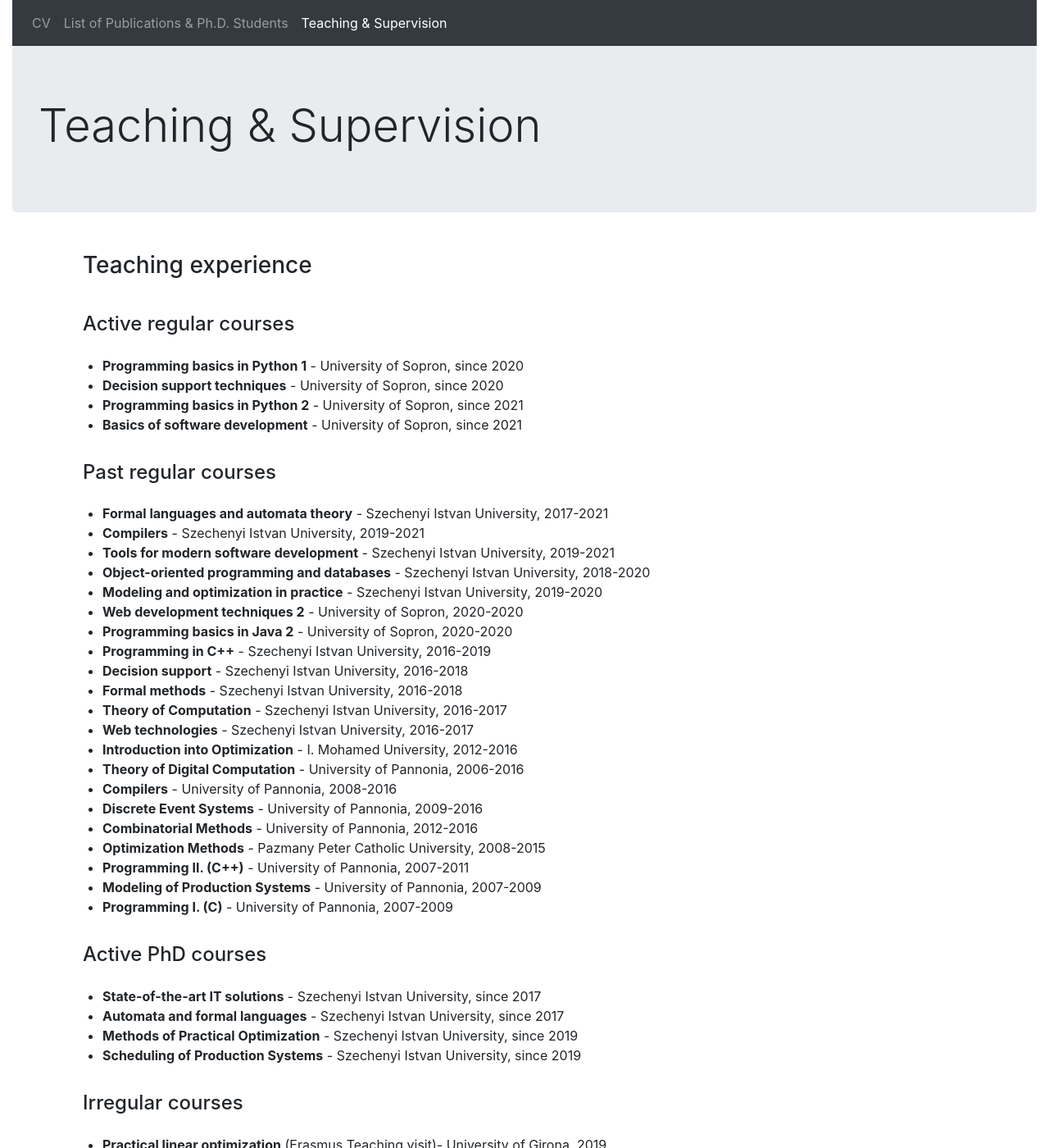
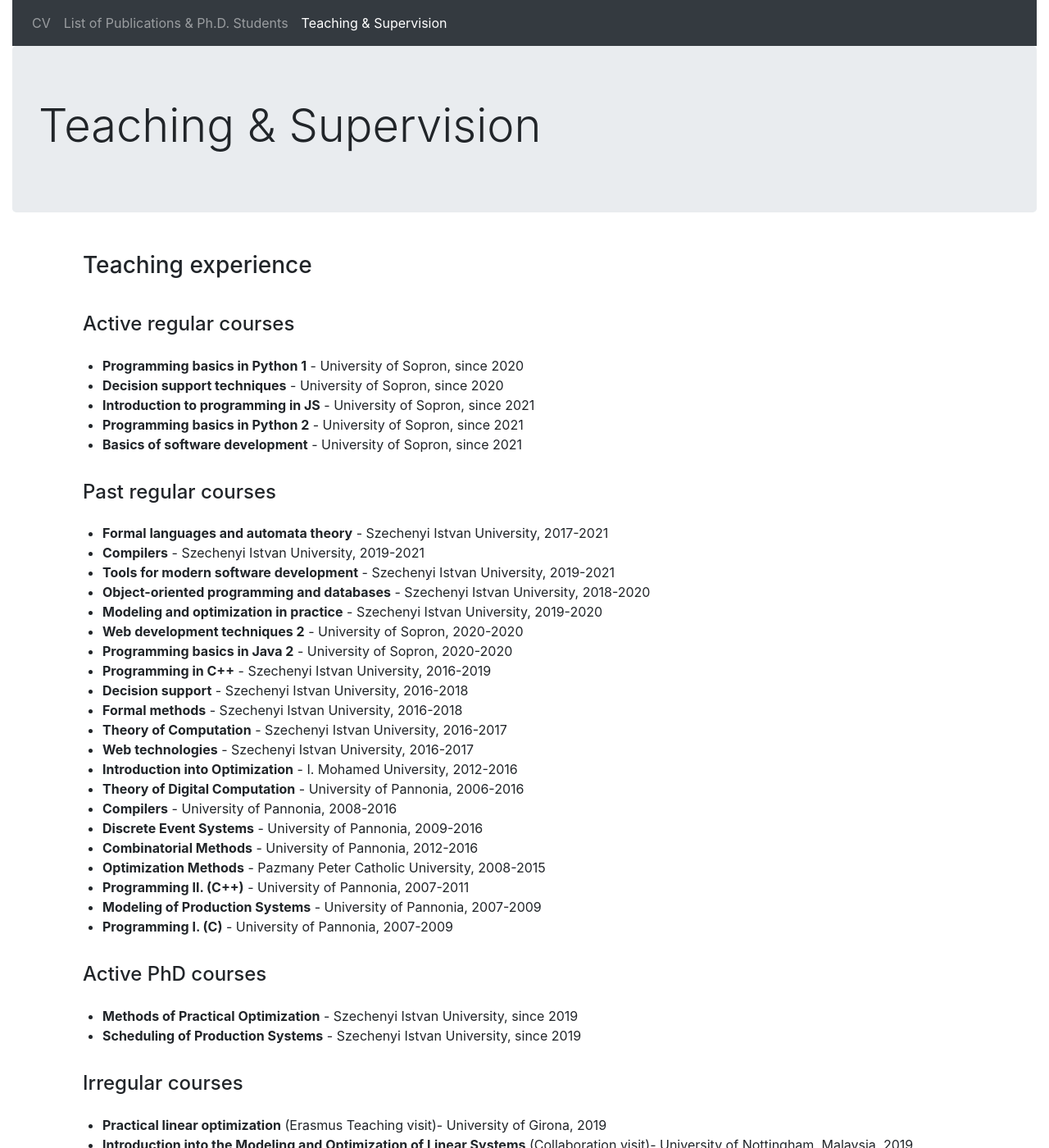
Before and after one commit to hegyhati/hegyhati.github.io, a Jekyll site: the page built from teaching_supervision.html, in a window 1280 px wide and 1400 px high. Shown: the whole window at 82% size. Built offline with Jekyll 4.4.1, drawn with Linux system fonts in a browser that asks for light colours.

Commit message:
SZE update

```diff
--- a/_data/teaching.yaml
+++ b/_data/teaching.yaml
@@ -1,4 +1,10 @@
 regular:
+
+- course: Introduction to programming in JS
+  university: University of Sopron
+  city: Sopron
+  country: Hungary
+  start: 2021
 
 - course: Programming basics in Python 2
   university: University of Sopron
@@ -181,12 +187,14 @@
   city: Gyor
   country: Hungary
   start: 2017
+  end: 2020
 
 - course: Automata and formal languages
   university: Szechenyi Istvan University
   city: Gyor
   country: Hungary
   start: 2017
+  end: 2020
 
 - course: Methods of Practical Optimization
   university: Szechenyi Istvan University
--- a/_includes/cv.html
+++ b/_includes/cv.html
@@ -13,8 +13,6 @@
     <dl>
         <dt>Associate Professor</dt>
             <dd><a  href="http://uni-sopron.hu">University of Sopron</a></dd>
-        <dt>Senior Research Fellow</dt>
-            <dd><a  href="http://sze.hu">Széchenyi István University</a></dd>
         <dt>Senior Software Engineer (Contractor)</dt>
                 <dd><a  href="http://rtspro.hu">RTS Product Engineering</a></dd>
         <dt>Freelance software engineer, tutor
@@ -107,6 +105,7 @@
 
         <h4>Former jobs</h4>
         <ul>
+            <li><b>Senior research fellow</b>, Széchenyi István University, Győr, 2016-2021</li>
             <li><b>Software engineer</b>, XBody Hungary Kft., Győr, Hungary, 2017-2020</li>
             <li><b>Lecturer and research associate</b>, University of Pannonia, Veszprém, Hungary, 2005-2016</li>
             <li><b>Invited lecturer</b>, Pázmány Péter Catholic University, Budapest, Hungary, 2008-2015</li>
```
